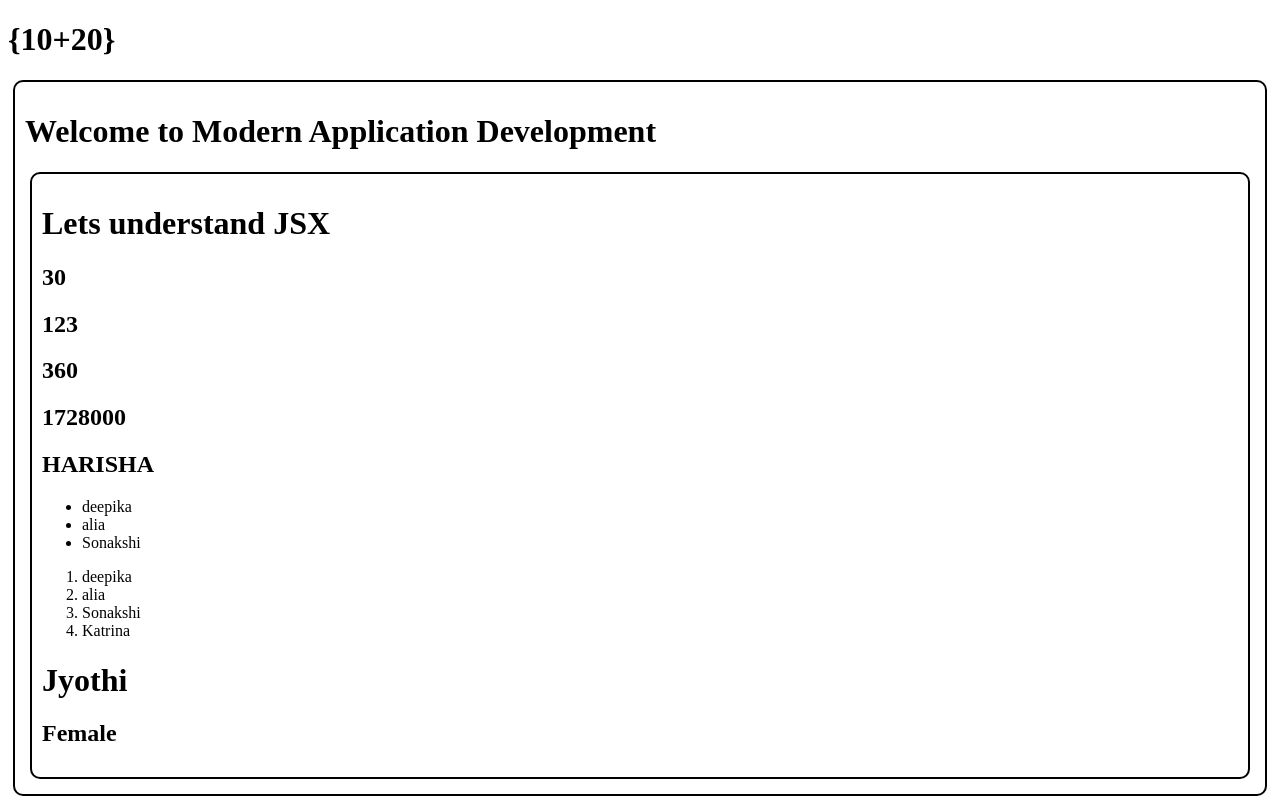
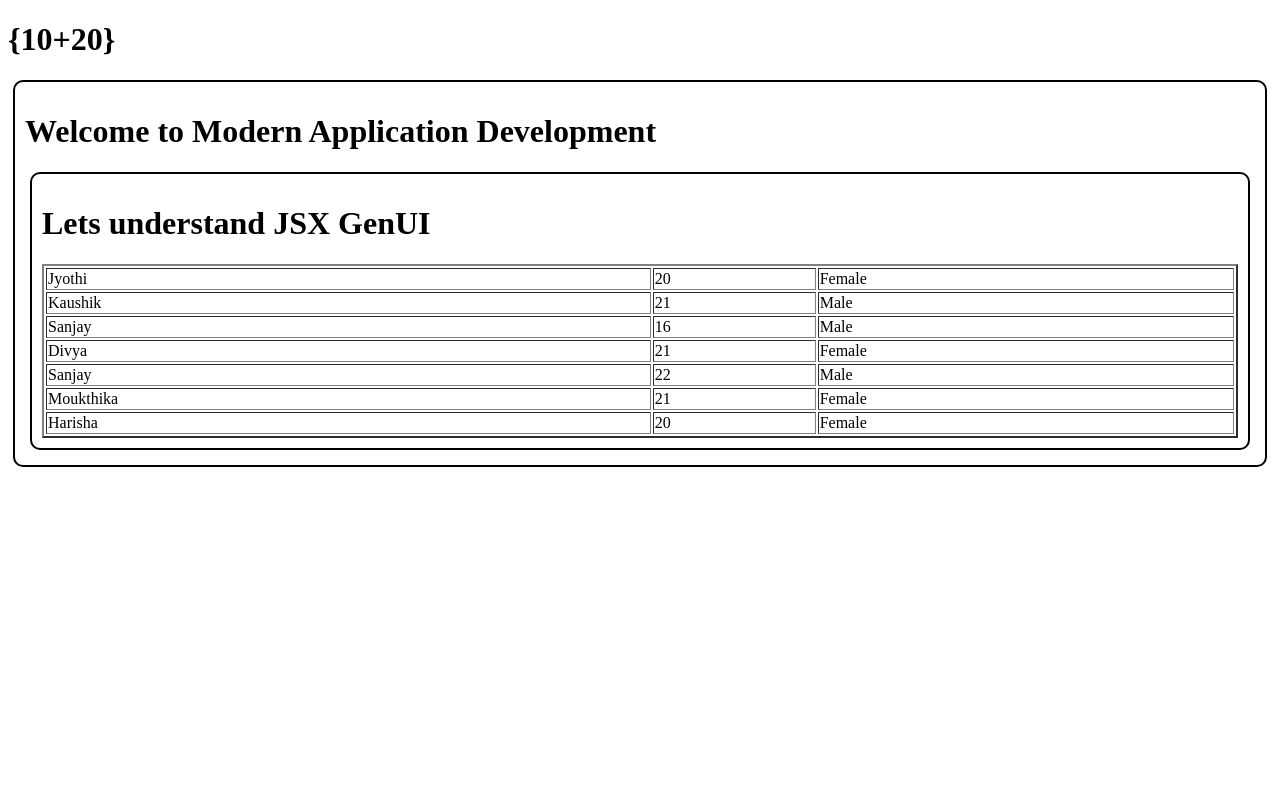
Before and after one commit to edupoly/dl3app, a React (Vite) app: page / in a window 1280 px wide. Built offline with nearby package versions, Linux system fonts and the light colour scheme.

Commit message:
jsx-table-gen

```diff
--- a/src/Practice.jsx
+++ b/src/Practice.jsx
@@ -1,34 +1,56 @@
 function Practice() {
-  var a = 120;
-  var b = 3;
-  var c = "Harisha";
-  var ar = ["deepika", "alia", "Sonakshi", "Katrina"];
-  var student = {
-    firstname: "Jyothi",
-    age: 20,
-    gender: "Female",
-  };
+  var students = [
+    {
+      firstname: "Jyothi",
+      age: 20,
+      gender: "Female",
+    },
+    {
+      firstname: "Kaushik",
+      age: 21,
+      gender: "Male",
+    },
+    {
+      firstname: "Sanjay",
+      age: 16,
+      gender: "Male",
+    },
+    {
+      firstname: "Divya",
+      age: 21,
+      gender: "Female",
+    },
+    {
+      firstname: "Sanjay",
+      age: 22,
+      gender: "Male",
+    },
+    {
+      firstname: "Moukthika",
+      age: 21,
+      gender: "Female",
+    },
+    {
+      firstname: "Harisha",
+      age: 20,
+      gender: "Female",
+    },
+  ];
 
   return (
     <div className="mybox">
-      <h1>Lets understand JSX</h1>
-      <h2>{10 + 20}</h2>
-      <h2>{a + b}</h2>
-      <h2>{a * b}</h2>
-      <h2>{a ** b}</h2>
-      <h2>{c.toUpperCase()}</h2>
-      <ul>
-        <li>{ar[0]}</li>
-        <li>{ar[1]}</li>
-        <li>{ar[2]}</li>
-      </ul>
-      <ol>
-        {ar.map((h) => {
-          return <li>{h}</li>;
+      <h1>Lets understand JSX GenUI</h1>
+      <table border="2" width="100%">
+        {students.map((st) => {
+          return (
+            <tr>
+              <td>{st.firstname}</td>
+              <td>{st.age}</td>
+              <td>{st.gender}</td>
+            </tr>
+          );
         })}
-      </ol>
-      <h1>{student.firstname}</h1>
-      <h2>{student.gender}</h2>
+      </table>
     </div>
   );
 }
```
